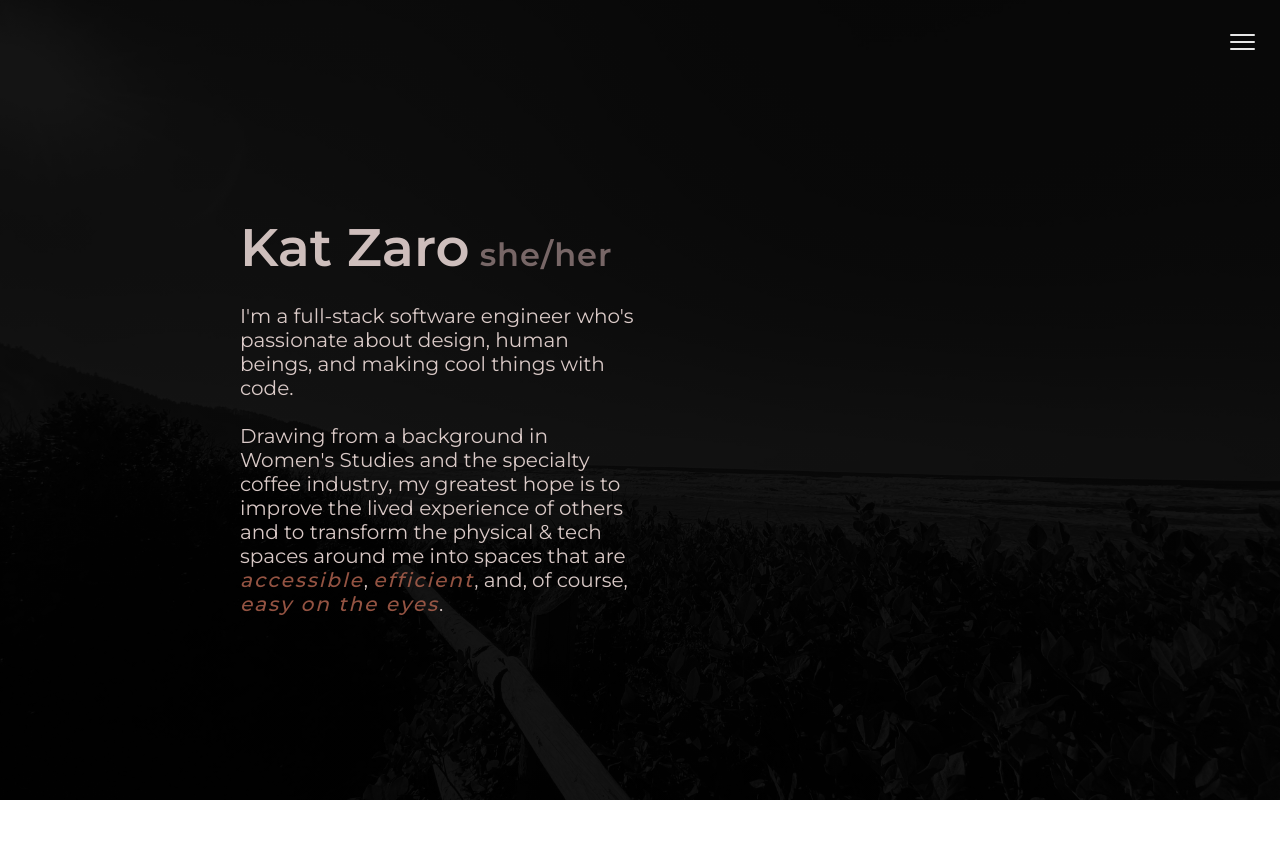
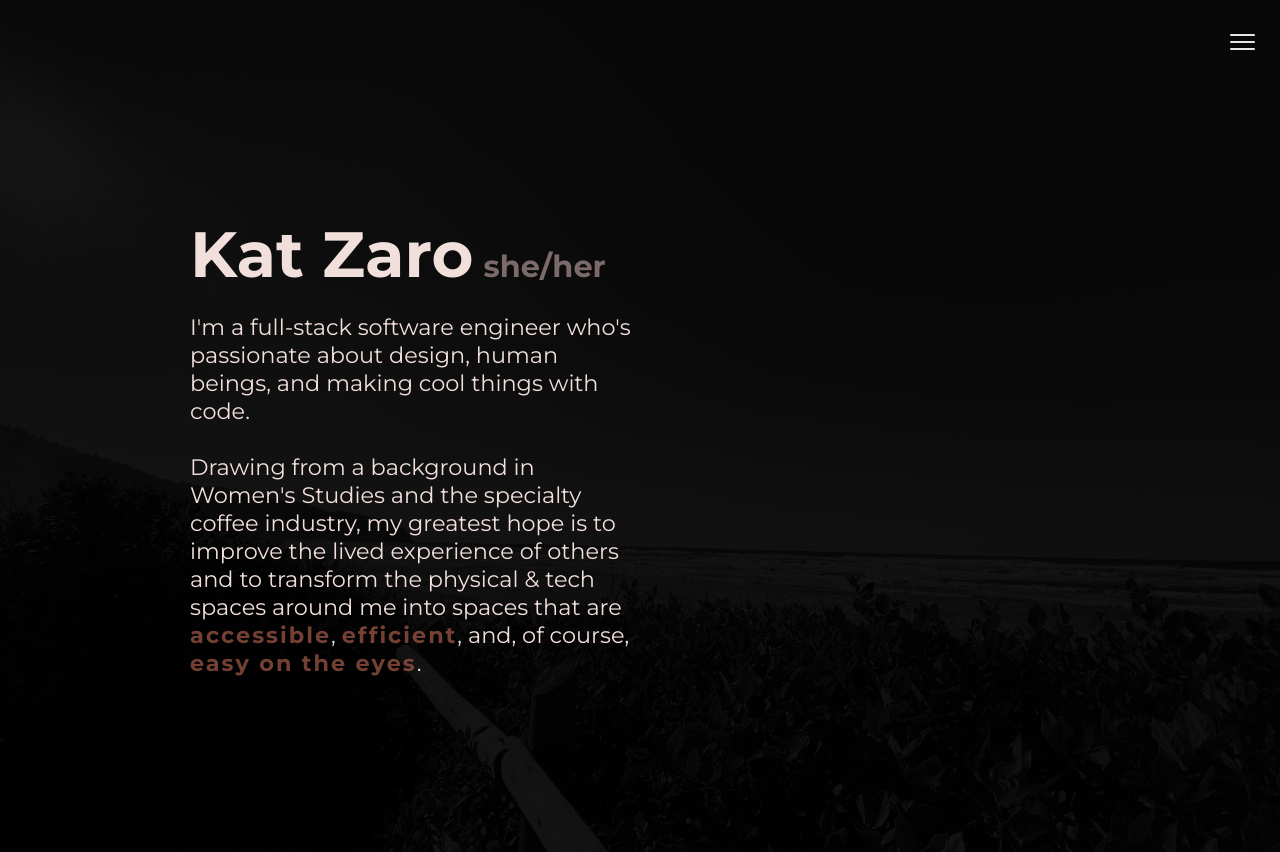
Before and after one commit to kathrynzaro/demo-portfolio, a React (Create React App) app: page /about in a window 1280 px wide. Before the commit the page ends 800 px from the top, so only its background shows below. Built offline with nearby package versions, Linux system fonts and the light colour scheme; a web font is replaced by a local one.

Commit message:
readjusts sizing on about page adds link to img

```diff
--- a/src/Components/AboutPage/AboutPage.css
+++ b/src/Components/AboutPage/AboutPage.css
@@ -4,33 +4,34 @@
 
 .about-text h1 {
   color: var(--misty-rose);
-  opacity: .8;
+  opacity: .95;
 }
 
 #pronouns {
   color: var(--tuscany);
-  opacity: .8;
+  opacity: .7;
 }
 
 .about-text p {
   color: var(--misty-rose);
   text-align: left;
-  opacity: .85;
+  opacity: .95;
 }
 
-em {
+strong {
   color: var(--redwood);
-  font-weight: 500;
+  opacity: .7;
   letter-spacing: 2px;
 }
 
 .about-page img {
-  filter: contrast(140%);
   filter: brightness(110%);
+  transition: all 1s ease;
 }
 
 .about-page img:hover {
-  opacity: .9;
+  opacity: .5;
+  filter: grayscale(100%);
 }
 
 
@@ -55,22 +56,22 @@ em {
   }
 
   .about-page img {
-    opacity: .7;
-    width: 400px;
-    border-radius: 5px;
+    opacity: .9;
+    width: 450px;
+    border-radius: 50%;
     box-shadow: 0 0 30px black;
   }
 
   .about-text {
-    width: 400px;
+    width: 450px;
     margin: 5px 10px;
     text-align: left;
     padding: 20px;
   }
 
   .about-text h1 {
-    font-size: 3.3rem;
-    font-weight: 600;
+    font-size: 4rem;
+    font-weight: 700;
     margin-top: 10px;
     margin-bottom: 10px;
     display: flex;
@@ -79,16 +80,14 @@ em {
   }
 
   #pronouns {
-    font-size: 2rem;
-    letter-spacing: 1px;
+    font-size: 1.9rem;
     margin: 0 0 5px 10px;
   }
 
   .about-text p {
-    font-size: 1.25rem;
+    font-size: 1.4rem;
     padding: 0px;
-    margin: 25px 0 0;
-    line-height: 24px;
+    margin: 20px 0 0;
   }
 
 }
--- a/src/Components/AboutPage/AboutPage.js
+++ b/src/Components/AboutPage/AboutPage.js
@@ -17,10 +17,14 @@ export default function AboutPage() {
               <br></br> Drawing from a background in Women&apos;s Studies and the specialty coffee
               industry, my greatest hope is to improve the lived experience of others and to
               transform the physical & tech spaces around me into spaces that are{' '}
-              <em>accessible</em>, <em>efficient</em>, and, of course, <em>easy on the eyes</em>.
+              <strong>accessible</strong>, <strong>efficient</strong>, and, of course,{' '}
+              <strong>easy on the eyes</strong>.
             </p>
           </div>
-          <img src="/headshot.jpeg" />
+
+          <a href="https://www.linkedin.com/in/katzaro/" target="_blank" rel="noreferrer">
+            <img src="/headshot.jpeg" />
+          </a>
           {/* <table>
             <thead>
               <tr>
--- a/src/Components/ConnectPage/ConnectPage.css
+++ b/src/Components/ConnectPage/ConnectPage.css
@@ -52,7 +52,6 @@ li {
   .connect-page {
     display: flex;
     padding: 20px 0 100px;
-    /* min-height: 80vh; */
     width: 100vw;
     justify-content: center;
     align-items: center;
--- a/src/Components/HomePage/HomePage.js
+++ b/src/Components/HomePage/HomePage.js
@@ -19,7 +19,6 @@ export default function HomePage() {
           </h3>
         </section>
       </div>
-      {/* <footer><a href="/connect">Connect</a></footer> */}
     </div>
   );
 }
```
